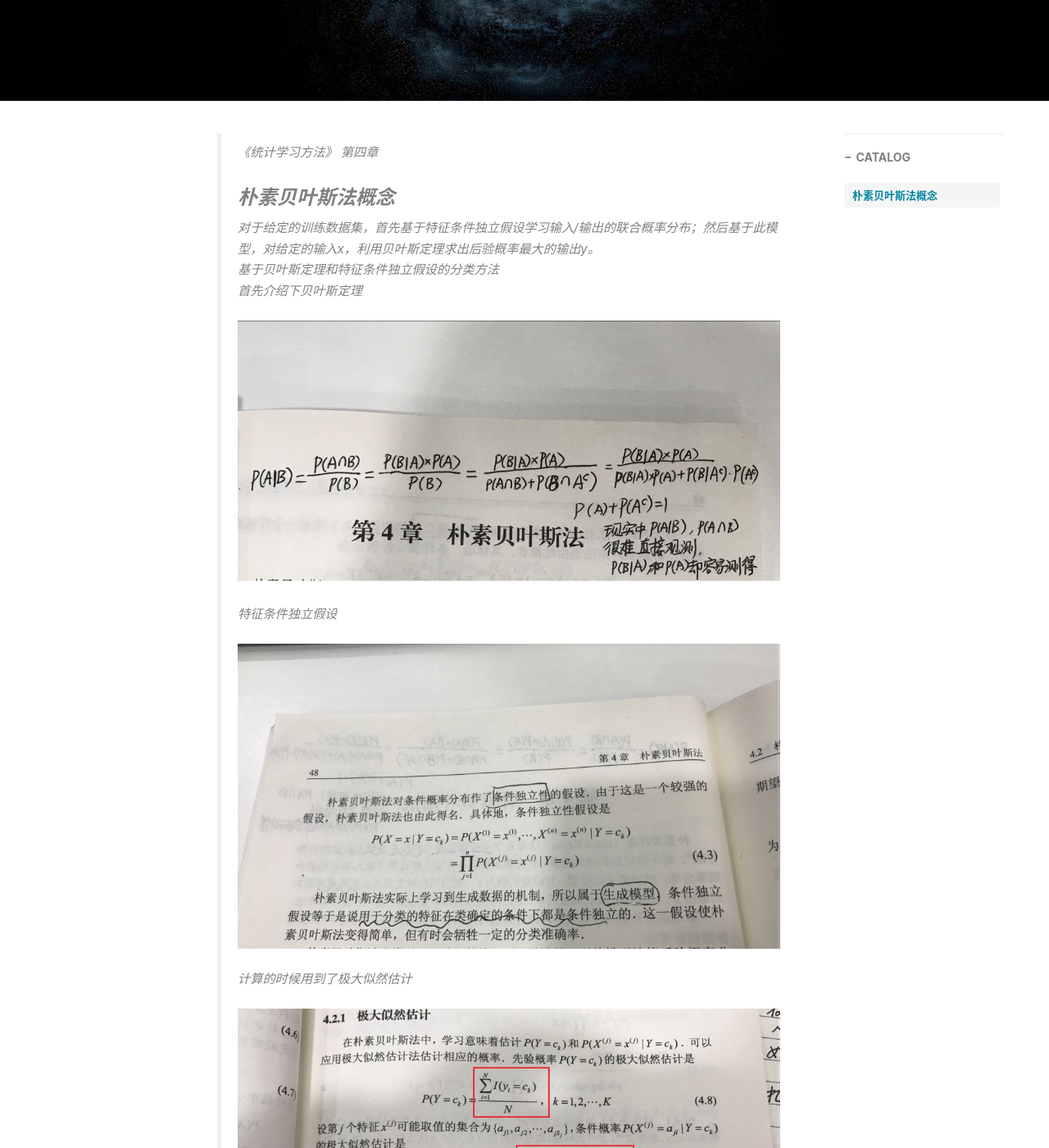
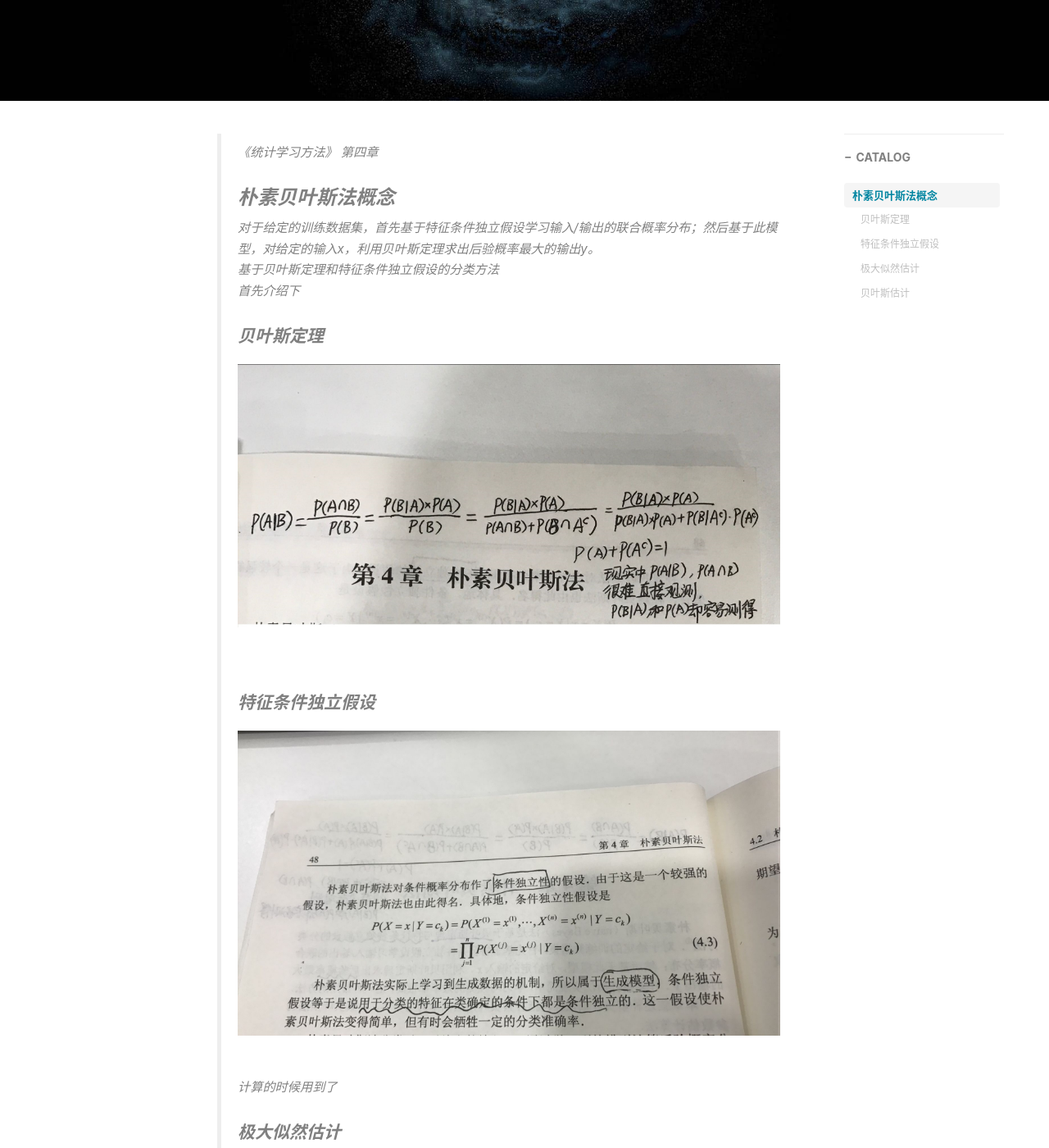
Before and after one commit to archer811/archer811.github.io, a Jekyll site: the page built from _posts/2017-07-30-naive-bayesian-method.markdown, in a window 1280 px wide and 1400 px high, scrolled down 400 px. Shown: the whole window at 82% size. Built offline with Jekyll 4.4.1, drawn with Linux system fonts in a browser that asks for light colours; nearby versions of some CDN libraries; comment, search, counter and statistics services are not loaded; part of the change alters nothing that is shown.

Commit message:
修改post

```diff
--- a/_posts/2017-07-30-naive-bayesian-method.markdown
+++ b/_posts/2017-07-30-naive-bayesian-method.markdown
@@ -15,11 +15,13 @@ tags:
 ### 朴素贝叶斯法概念
 对于给定的训练数据集，首先基于特征条件独立假设学习输入/输出的联合概率分布；然后基于此模型，对给定的输入x，利用贝叶斯定理求出后验概率最大的输出y。<br>
 基于贝叶斯定理和特征条件独立假设的分类方法<br>
-首先介绍下贝叶斯定理<br>
-<img src="//archer811.github.io/img/bayes.png"  width="680" alt="贝叶斯公式"/>
-特征条件独立假设<br>
-<img src="//archer811.github.io/img/bayes-2.png"  width="680" alt="贝叶斯公式"/>
-计算的时候用到了极大似然估计<br>
-<img src="//archer811.github.io/img/bayes-3.png"  width="680" alt="贝叶斯公式"/>
-和贝叶斯估计<br>
+首先介绍下<br>
+#### 贝叶斯定理
+<img src="//archer811.github.io/img/bayes.png"  width="680" alt="贝叶斯公式"/><br>
+#### 特征条件独立假设
+<img src="//archer811.github.io/img/bayes-2.png"  width="680" alt="贝叶斯公式"/><br>
+计算的时候用到了<br>
+#### 极大似然估计
+<img src="//archer811.github.io/img/bayes-3.png"  width="680" alt="贝叶斯公式"/><br>
+#### 贝叶斯估计
 <img src="//archer811.github.io/img/bayes-4.png"  width="680" alt="贝叶斯公式"/>
```
